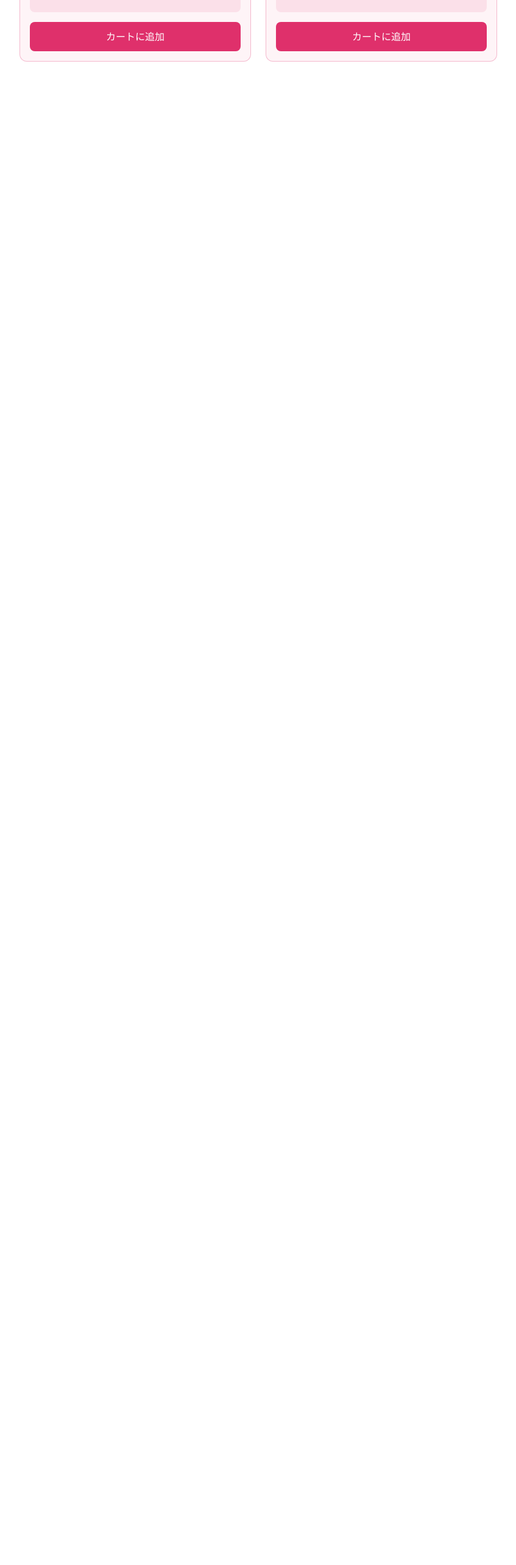
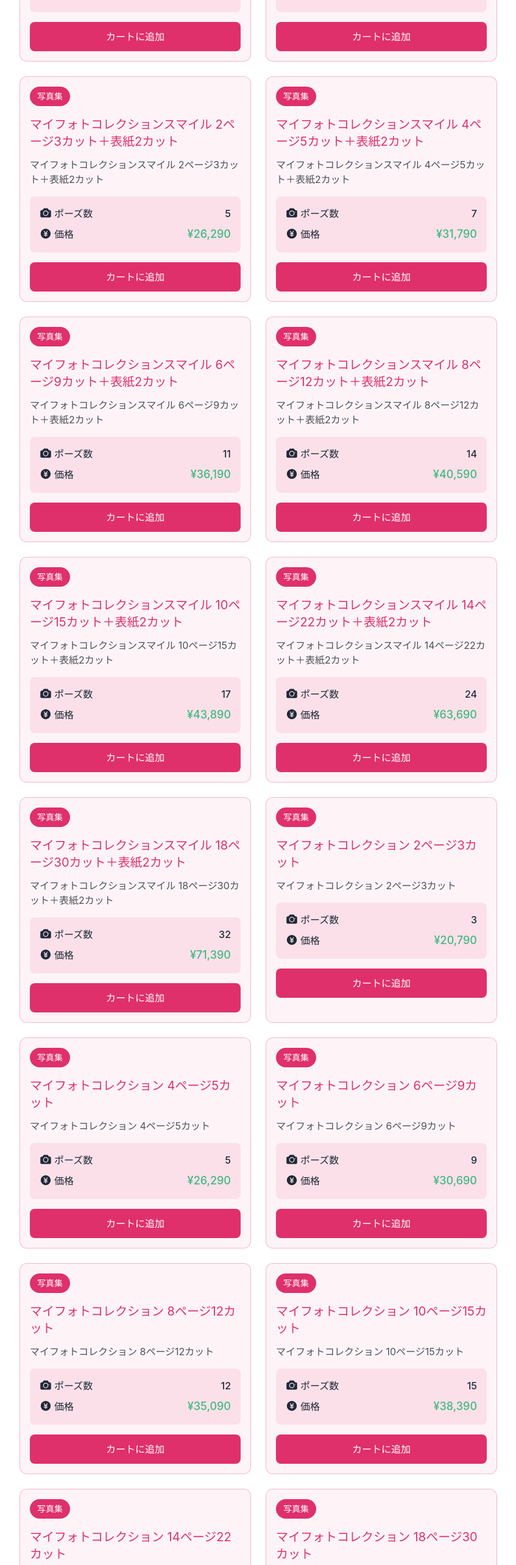
Before and after one commit to kiwi-26/photo-studio-price-calculator, a Vue app: page / in a window 1280 px wide. Shown: the part 7460-10026 px from the top of the page at 61% size, without its empty margins (0-847 px from the left). Before the commit the page ends 7673 px from the top, so only its background shows below. Built offline with nearby package versions, Linux system fonts and the light colour scheme.

Commit message:
feat: add photo album product variations to catalog

```diff
--- a/src/assets/products.ts
+++ b/src/assets/products.ts
@@ -338,5 +338,125 @@ export const products: ProductType[] = [
     "description": "六切サイズ 12枚のアルバムプリント",
     "photoCount": 12,
     "price": 51480
+  },
+  {
+    "id": 44,
+    "category": "写真集",
+    "name": "マイフォトコレクションスマイル 2ページ3カット＋表紙2カット",
+    "description": "マイフォトコレクションスマイル 2ページ3カット＋表紙2カット",
+    "photoCount": 5,
+    "price": 26290
+  },
+  {
+    "id": 45,
+    "category": "写真集",
+    "name": "マイフォトコレクションスマイル 4ページ5カット＋表紙2カット",
+    "description": "マイフォトコレクションスマイル 4ページ5カット＋表紙2カット",
+    "photoCount": 7,
+    "price": 31790
+  },
+  {
+    "id": 46,
+    "category": "写真集",
+    "name": "マイフォトコレクションスマイル 6ページ9カット＋表紙2カット",
+    "description": "マイフォトコレクションスマイル 6ページ9カット＋表紙2カット",
+    "photoCount": 11,
+    "price": 36190
+  },
+  {
+    "id": 47,
+    "category": "写真集",
+    "name": "マイフォトコレクションスマイル 8ページ12カット＋表紙2カット",
+    "description": "マイフォトコレクションスマイル 8ページ12カット＋表紙2カット",
+    "photoCount": 14,
+    "price": 40590
+  },
+  {
+    "id": 48,
+    "category": "写真集",
+    "name": "マイフォトコレクションスマイル 10ページ15カット＋表紙2カット",
+    "description": "マイフォトコレクションスマイル 10ページ15カット＋表紙2カット",
+    "photoCount": 17,
+    "price": 43890
+  },
+  {
+    "id": 49,
+    "category": "写真集",
+    "name": "マイフォトコレクションスマイル 14ページ22カット＋表紙2カット",
+    "description": "マイフォトコレクションスマイル 14ページ22カット＋表紙2カット",
+    "photoCount": 24,
+    "price": 63690
+  },
+  {
+    "id": 50,
+    "category": "写真集",
+    "name": "マイフォトコレクションスマイル 18ページ30カット＋表紙2カット",
+    "description": "マイフォトコレクションスマイル 18ページ30カット＋表紙2カット",
+    "photoCount": 32,
+    "price": 71390
+  },
+  {
+    "id": 51,
+    "category": "写真集",
+    "name": "マイフォトコレクション 2ページ3カット",
+    "description": "マイフォトコレクション 2ページ3カット",
+    "photoCount": 3,
+    "price": 20790
+  },
+  {
+    "id": 52,
+    "category": "写真集",
+    "name": "マイフォトコレクション 4ページ5カット",
+    "description": "マイフォトコレクション 4ページ5カット",
+    "photoCount": 5,
+    "price": 26290
+  },
+  {
+    "id": 53,
+    "category": "写真集",
+    "name": "マイフォトコレクション 6ページ9カット",
+    "description": "マイフォトコレクション 6ページ9カット",
+    "photoCount": 9,
+    "price": 30690
+  },
+  {
+    "id": 54,
+    "category": "写真集",
+    "name": "マイフォトコレクション 8ページ12カット",
+    "description": "マイフォトコレクション 8ページ12カット",
+    "photoCount": 12,
+    "price": 35090
+  },
+  {
+    "id": 55,
+    "category": "写真集",
+    "name": "マイフォトコレクション 10ページ15カット",
+    "description": "マイフォトコレクション 10ページ15カット",
+    "photoCount": 15,
+    "price": 38390
+  },
+  {
+    "id": 56,
+    "category": "写真集",
+    "name": "マイフォトコレクション 14ページ22カット",
+    "description": "マイフォトコレクション 14ページ22カット",
+    "photoCount": 22,
+    "price": 58190
+  },
+  {
+    "id": 57,
+    "category": "写真集",
+    "name": "マイフォトコレクション 18ページ30カット",
+    "description": "マイフォトコレクション 18ページ30カット",
+    "photoCount": 30,
+    "price": 65890
+  },
+  {
+    "id": 58,
+    "category": "写真集",
+    "name": "絵本コレクション 3カット",
+    "description": "絵本コレクション 3カット",
+    "photoCount": 3,
+    "price": 14080
   }
 ];
```
